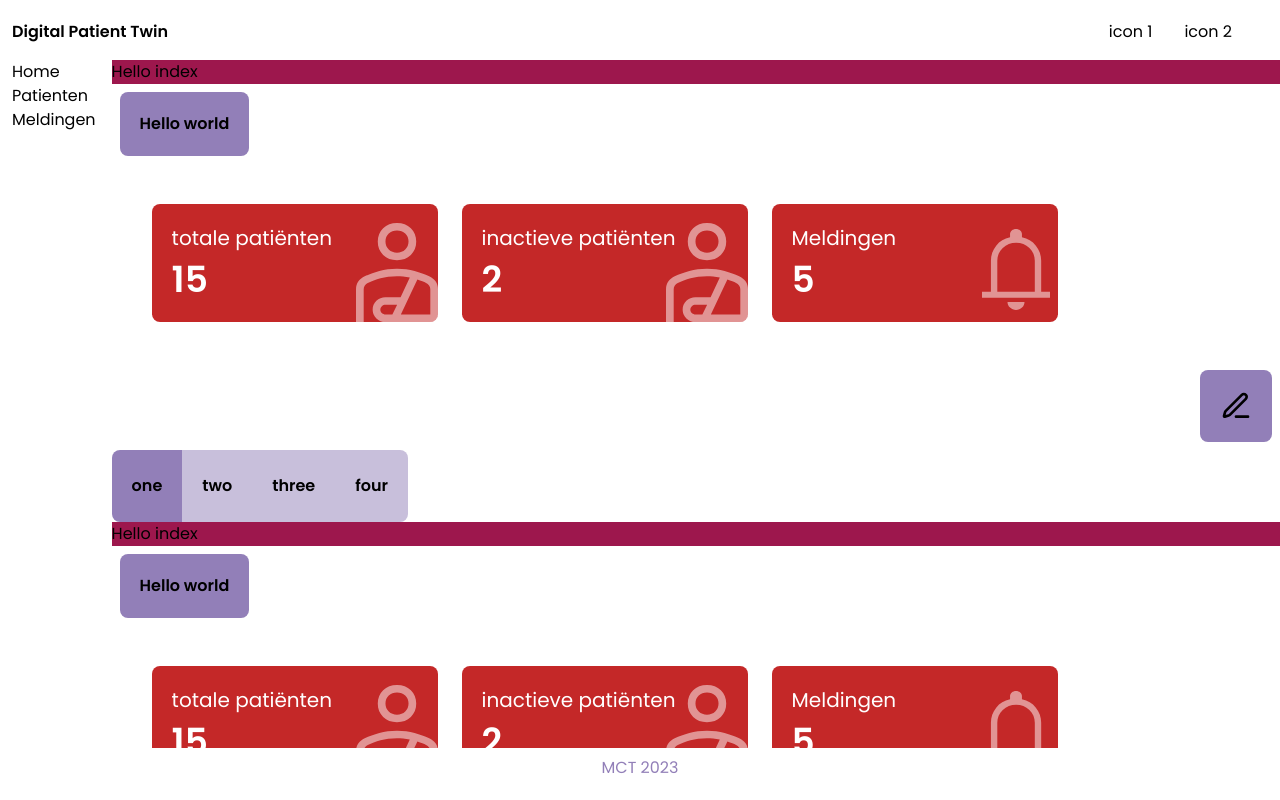
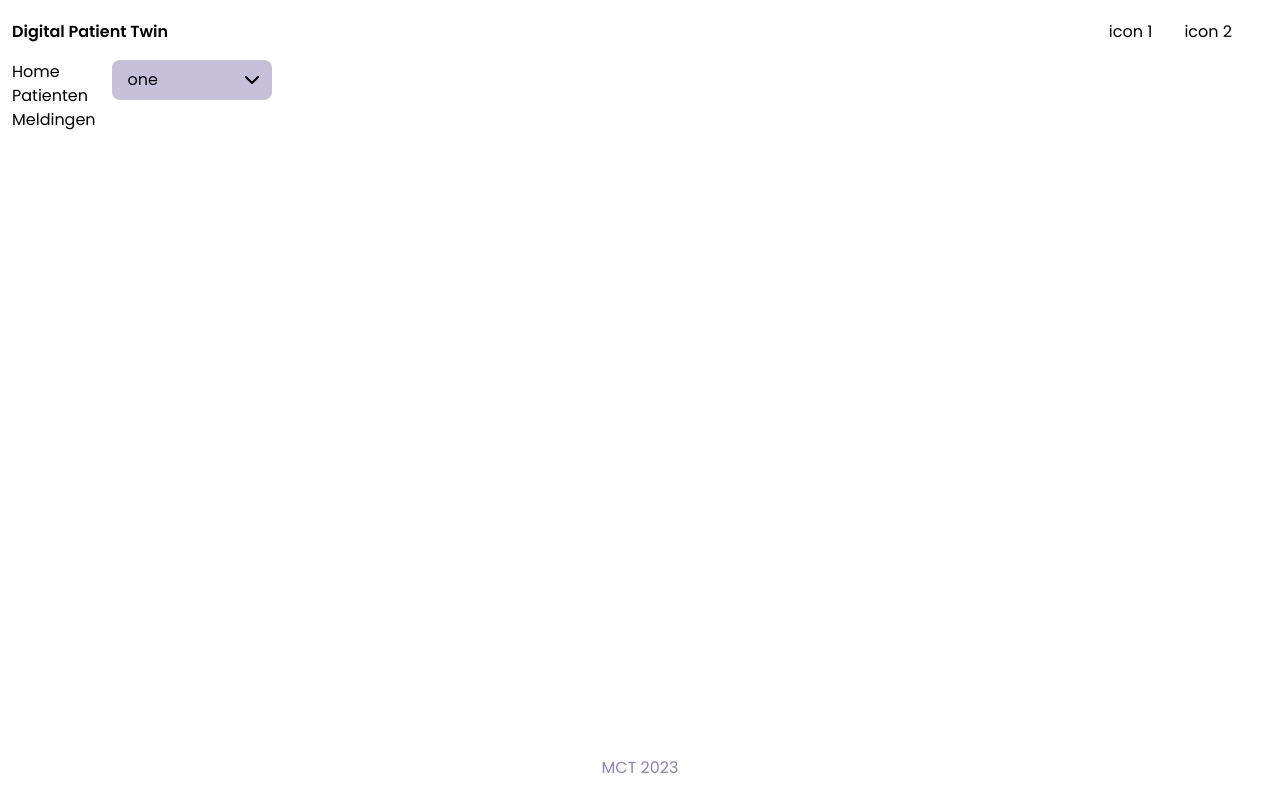
Before and after one commit to JarneDel/digital-patient-twin-frontend, a Nuxt app: page / in a window 1280 px wide. Built offline with nearby package versions, Linux system fonts and the light colour scheme.

Commit message:
wip dropDownSelector.vue

```diff
--- /dev/null
+++ b/components/pressables/dropDownSelector.vue
@@ -0,0 +1,61 @@
+<script setup lang="ts">
+import { LucideChevronDown } from 'lucide-vue-next'
+import Button from '~/components/pressables/button.vue'
+
+defineProps({
+  options: {
+    type: Array,
+    required: true,
+  },
+  selected: {
+    type: String,
+    required: true,
+  },
+})
+defineEmits(['update:selected'])
+const isOpen = ref(false)
+</script>
+
+<template>
+  <div class="relative w-fit">
+    <div
+      class="flex w-[10rem] flex-row justify-between rounded-lg bg-tertiary-300 p-2"
+    >
+      <div class="pl-2">{{ selected }}</div>
+      <button @click="isOpen = !isOpen">
+        <lucide-chevron-down
+          class="transition-transform"
+          :class="isOpen ? 'rotate-180' : ''"
+        />
+      </button>
+    </div>
+    <div class="z-1 absolute pt-0.5">
+      <div
+        class="flex w-[10rem] flex-col rounded-lg bg-tertiary-300 transition-all duration-300 ease-out"
+        :class="
+          isOpen ? 'max-h-[10rem] overflow-y-auto' : 'max-h-0 overflow-hidden'
+        "
+      >
+        <button
+          v-if="isOpen"
+          v-for="(option, index) in options"
+          :key="option"
+          @click="$emit('update:selected', option)"
+          class="p-2 transition-all duration-300 ease-out"
+          :class="{
+            'rounded-t-lg': index === 0,
+            'rounded-b-lg': index === options.length - 1,
+            'rounded-none': index !== 0 && index !== options.length - 1,
+            'bg-tertiary-300': option !== selected,
+            'bg-tertiary-500': option === selected,
+          }"
+        >
+          {{ option }}
+        </button>
+        <div v-else class="h-full"></div>
+      </div>
+    </div>
+  </div>
+</template>
+
+<style scoped></style>
--- a/components/pressables/selector.vue
+++ b/components/pressables/selector.vue
@@ -10,9 +10,6 @@ const props = defineProps({
   },
 })
 defineEmits(['update:selected'])
-watch(props, () => {
-  console.log(props.selected)
-})
 </script>
 
 <template>
--- a/pages/index.vue
+++ b/pages/index.vue
@@ -1,4 +1,6 @@
 <script setup lang="ts">
+import DropDownSelector from '~/components/pressables/dropDownSelector.vue'
+
 const isEditing = ref(false)
 const clickEdit = () => {
   isEditing.value = !isEditing.value
@@ -10,15 +12,19 @@ watch(selected, () => {
 </script>
 
 <template>
-  <div class="bg-pink-800">Hello index</div>
-  <PressablesButton>Hello world</PressablesButton>
-  <TemplateFooter />
-  <TemplateDashboardCards patient="15" />
-  <PressablesEdit @clickDelete="clickEdit" v-model:is-editing="isEditing" />
-  <PressablesSelector
-    :options="['one', 'two', 'three', 'four']"
+  <!--  <div class="bg-pink-800">Hello index</div>-->
+  <!--  <PressablesButton>Hello world</PressablesButton>-->
+  <!--  <TemplateFooter />-->
+  <!--  <TemplateDashboardCards patient="15" />-->
+  <!--  <PressablesEdit @clickDelete="clickEdit" v-model:is-editing="isEditing" />-->
+  <!--  <PressablesSelector-->
+  <!--    :options="['one', 'two', 'three', 'four']"-->
+  <!--    v-model:selected="selected"-->
+  <!--  />-->
+  <drop-down-selector
     v-model:selected="selected"
-  />
+    :options="['one', 'two', 'three']"
+  ></drop-down-selector>
 </template>
 
 <style scoped></style>
```
Also changed, not shown: components/template/navigation.vue (+0 -16 lines).
